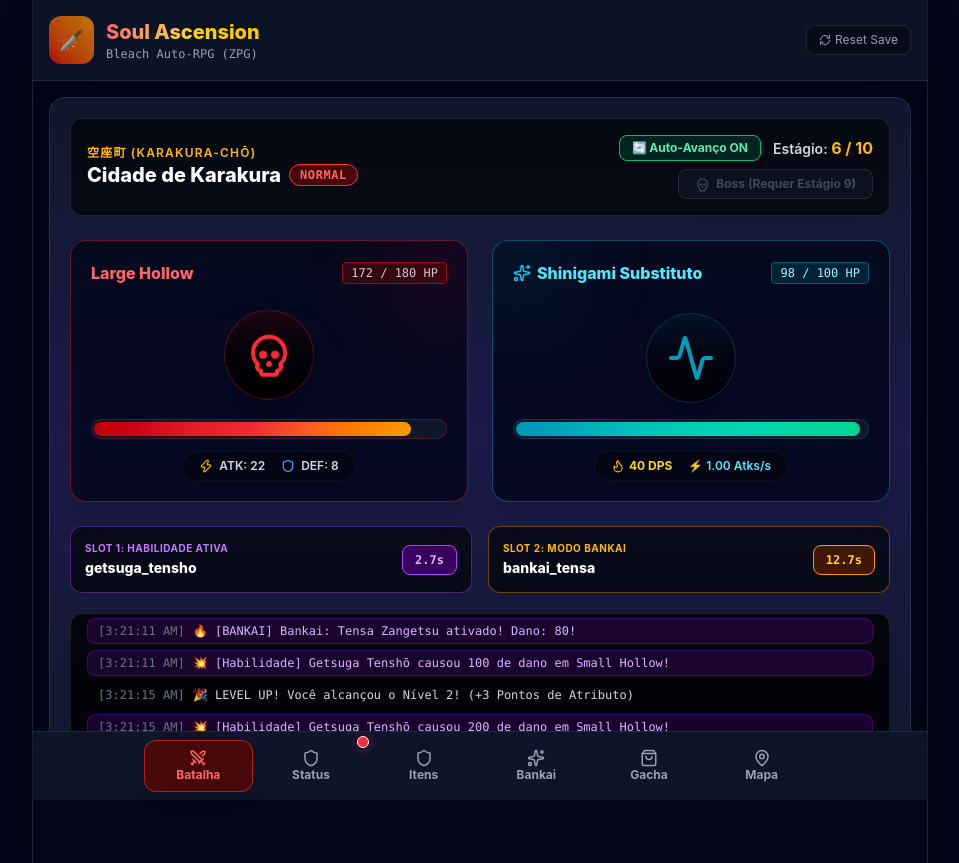
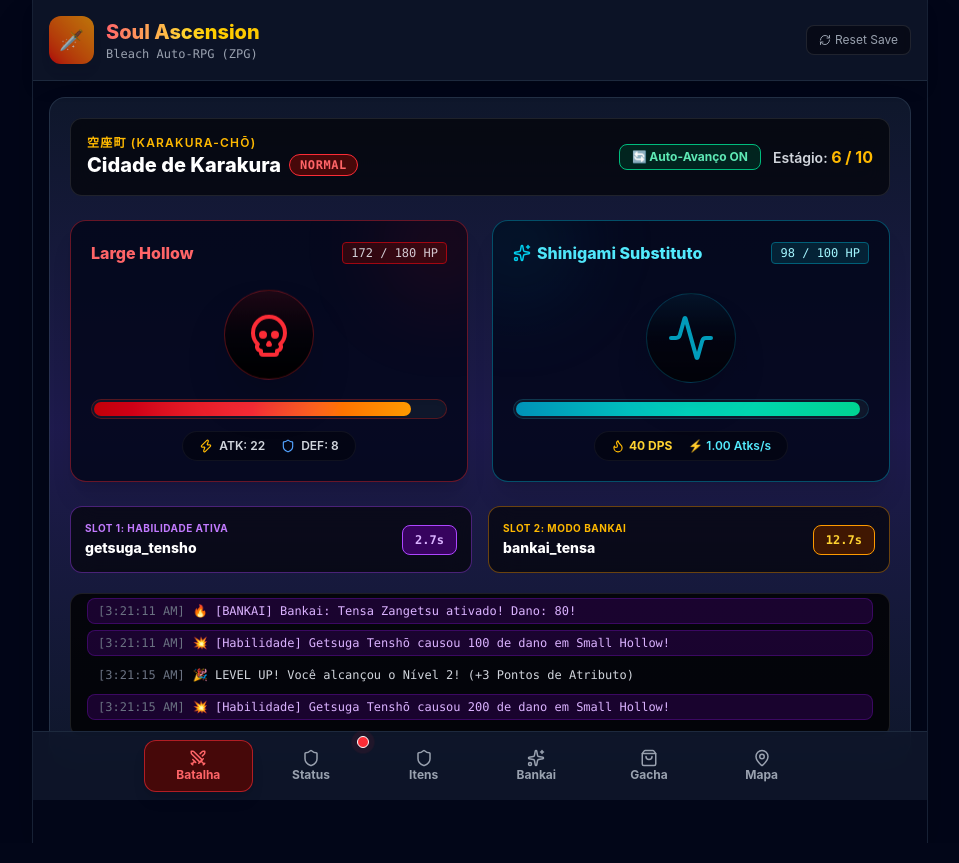
Before and after one commit to sandroumekita/soul-ascension-zpg, a React (Vite) app: page / in a window 1280 px wide. Shown: the whole page, without its empty margins (160-1119 px from the left). Built offline with nearby package versions, Linux system fonts and the light colour scheme.

Commit message:
UI Cleanup: Hide Boss Challenge button until player reaches stage 9+

```diff
--- a/src/components/BattleScreen.tsx
+++ b/src/components/BattleScreen.tsx
@@ -70,18 +70,13 @@ export const BattleScreen: React.FC = () => {
             </div>
           </div>
 
-          {!isFightingBoss && (
+          {!isFightingBoss && canChallengeBoss && (
             <button
               onClick={challengeBoss}
-              disabled={!canChallengeBoss}
-              className={`text-xs px-4 py-1.5 font-bold rounded-lg shadow-lg transition flex items-center gap-1.5 ${
-                canChallengeBoss
-                  ? 'bg-gradient-to-r from-red-600 to-amber-600 hover:from-red-500 hover:to-amber-500 text-white animate-pulse cursor-pointer hover:scale-105 active:scale-95'
-                  : 'bg-gray-900 border border-gray-700 text-gray-500 cursor-not-allowed opacity-60'
-              }`}
-              title={canChallengeBoss ? 'Desafiar Boss da Fase 10!' : 'Chegue ao Estágio 9 para liberar o Boss!'}
+              className="text-xs px-4 py-1.5 bg-gradient-to-r from-red-600 to-amber-600 hover:from-red-500 hover:to-amber-500 text-white font-bold rounded-lg shadow-lg transition flex items-center gap-1.5 animate-pulse cursor-pointer hover:scale-105 active:scale-95"
+              title="Desafiar Boss da Fase 10!"
             >
-              <Skull size={15} /> {canChallengeBoss ? 'Desafiar Boss!' : 'Boss (Requer Estágio 9)'}
+              <Skull size={15} /> Desafiar Boss!
             </button>
           )}
           {isFightingBoss && (
```
